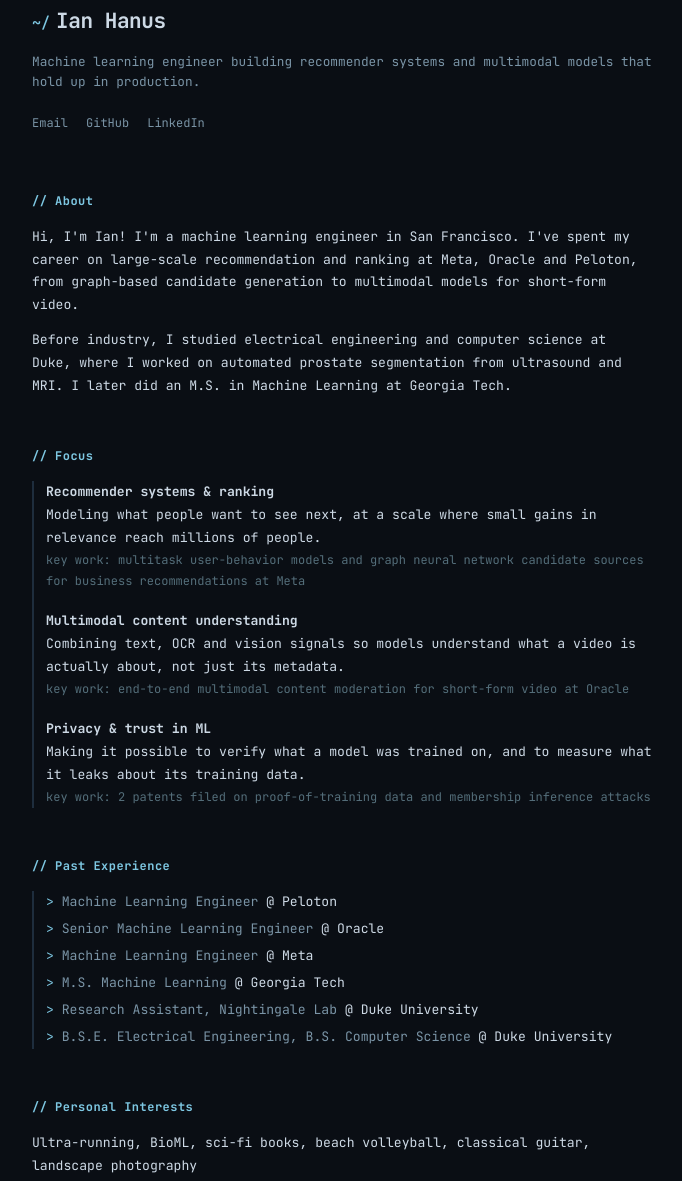
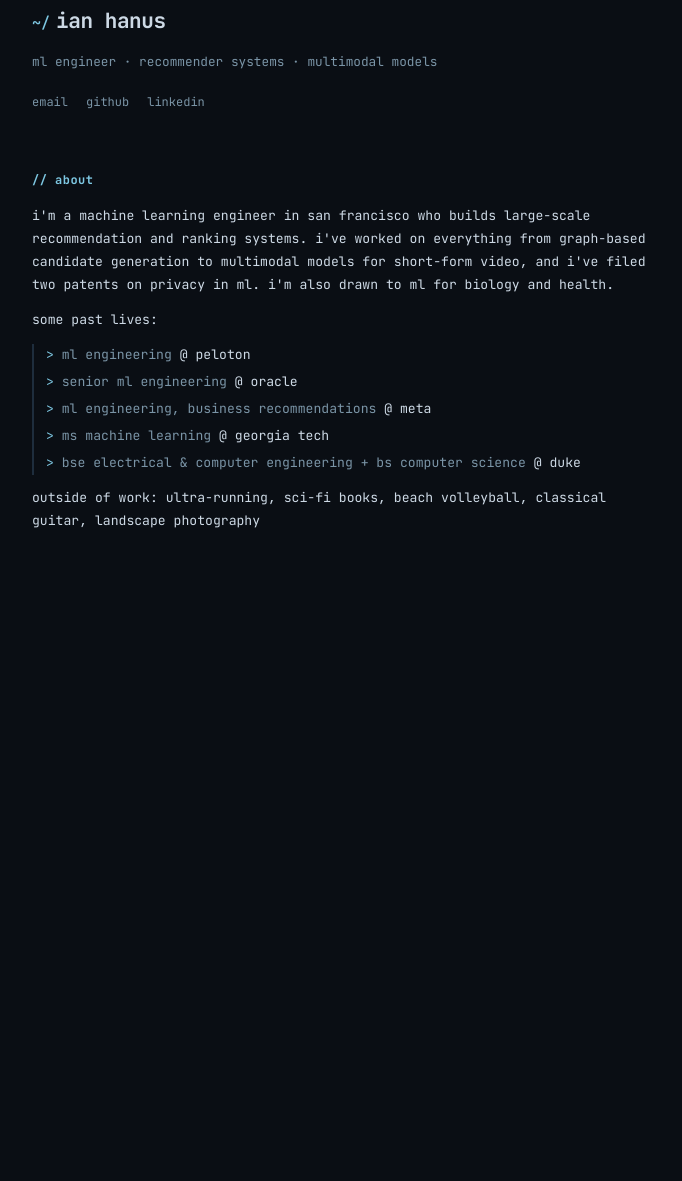
Before and after one commit to ian-hanus/personal-website, a plain HTML site: page index.html in a window 1280 px wide. Shown: the part 69-1250 px from the top of the page, without its empty margins (298-980 px from the left). After the commit the page ends 800 px from the top, so only its background shows below. Drawn offline with Linux system fonts and the light colour scheme.

Commit message:
Restyle site to a minimal single-section layout
Lowercase voice, interpunct tagline, one about section with a past-lives
list and an outside-of-work line. Drop the focus section.

Co-Authored-By: Claude Opus 5.5 <noreply@anthropic.com>
Claude-Session: https://claude.ai/code/session_01WgV4fg7Zn21oyoBiq2NvcH

```diff
--- a/index.html
+++ b/index.html
@@ -3,8 +3,8 @@
 <head>
 <meta charset="utf-8">
 <meta name="viewport" content="width=device-width, initial-scale=1">
-<title>Ian Hanus</title>
-<meta name="description" content="Personal site for Ian Hanus">
+<title>Ian Hanus — Machine Learning Engineer</title>
+<meta name="description" content="Ian Hanus is a machine learning engineer in San Francisco focused on recommender systems and multimodal models. Previously at Peloton, Oracle, and Meta. Duke ECE/CS.">
 <link rel="stylesheet" href="style.css">
 <link rel="preconnect" href="https://fonts.googleapis.com">
 <link rel="preconnect" href="https://fonts.gstatic.com" crossorigin>
@@ -15,60 +15,33 @@
 <main id="top">
   <section class="intro">
     <div class="name-line"><span class="prompt">~/</span>
-      <h1>Ian Hanus</h1><span class="cursor">█</span>
+      <h1>ian hanus</h1><span class="cursor">█</span>
     </div>
-    <p class="tagline">Machine learning engineer building recommender systems and multimodal models that hold up in production.</p>
+    <!-- TODO: add current employer, e.g. "building @ <a href=...>company</a> · " -->
+    <p class="tagline">ml engineer · recommender systems · multimodal models</p>
     <nav class="links">
-      <a href="mailto:ian.hanus@gmail.com">Email</a>
-      <a href="https://github.com/ian-hanus">GitHub</a>
-      <a href="https://www.linkedin.com/in/ian-hanus/">LinkedIn</a>
+      <a href="mailto:ian.hanus@gmail.com">email</a>
+      <a href="https://github.com/ian-hanus" target="_blank" rel="noopener">github</a>
+      <a href="https://www.linkedin.com/in/ian-hanus/" target="_blank" rel="noopener">linkedin</a>
     </nav>
   </section>
 
-  <section id="about">
-    <h2>// About</h2>
-    <p>Hi, I'm Ian! I'm a machine learning engineer in San Francisco. I've spent my career on large-scale recommendation and ranking at Meta, Oracle and Peloton, from graph-based candidate generation to multimodal models for short-form video.</p>
-    <!-- TODO: add a sentence on where you work now and what you're working on. -->
-    <p>Before industry, I studied electrical engineering and computer science at Duke, where I worked on automated prostate segmentation from ultrasound and MRI. I later did an M.S. in Machine Learning at Georgia Tech.</p>
-  </section>
-
-  <section id="focus">
-    <h2>// Focus</h2>
-    <ul class="focus">
-      <li>
-        <strong>Recommender systems &amp; ranking</strong>
-        Modeling what people want to see next, at a scale where small gains in relevance reach millions of people.
-        <span class="key">key work: multitask user-behavior models and graph neural network candidate sources for business recommendations at Meta</span>
-      </li>
-      <li>
-        <strong>Multimodal content understanding</strong>
-        Combining text, OCR and vision signals so models understand what a video is actually about, not just its metadata.
-        <span class="key">key work: end-to-end multimodal content moderation for short-form video at Oracle</span>
-      </li>
-      <li>
-        <strong>Privacy &amp; trust in ML</strong>
-        Making it possible to verify what a model was trained on, and to measure what it leaks about its training data.
-        <span class="key">key work: 2 patents filed on proof-of-training data and membership inference attacks</span>
-      </li>
+  <section>
+    <h2>// about</h2>
+    <p>
+      i'm a machine learning engineer in san francisco who builds large-scale recommendation and ranking systems.
+      i've worked on everything from graph-based candidate generation to multimodal models for short-form video,
+      and i've filed two patents on privacy in ml. i'm also drawn to ml for biology and health.
+    </p>
+    <p>some past lives:</p>
+    <ul class="past-list">
+      <li><span class="dim">ml engineering</span> @ peloton</li>
+      <li><span class="dim">senior ml engineering</span> @ oracle</li>
+      <li><span class="dim">ml engineering, business recommendations</span> @ meta</li>
+      <li><span class="dim">ms machine learning</span> @ georgia tech</li>
+      <li><span class="dim">bse electrical &amp; computer engineering + bs computer science</span> @ duke</li>
     </ul>
-  </section>
-
-  <section id="experience">
-    <h2>// Past Experience</h2>
-    <ul class="past-list">
-      <li><span class="dim">Machine Learning Engineer</span> @ Peloton</li>
-      <li><span class="dim">Senior Machine Learning Engineer</span> @ Oracle</li>
-      <li><span class="dim">Machine Learning Engineer</span> @ Meta</li>
-      <li><span class="dim">M.S. Machine Learning</span> @ Georgia Tech</li>
-      <li><span class="dim">Research Assistant, Nightingale Lab</span> @ Duke University</li>
-      <li><span class="dim">B.S.E. Electrical Engineering, B.S. Computer Science</span> @ Duke University</li>
-    </ul>
-  </section>
-
-
-  <section id="interests">
-    <h2>// Personal Interests</h2>
-    <p>Ultra-running, BioML, sci-fi books, beach volleyball, classical guitar, landscape photography</p>
+    <p>outside of work: ultra-running, sci-fi books, beach volleyball, classical guitar, landscape photography</p>
   </section>
 </main>
 </body>
--- a/style.css
+++ b/style.css
@@ -166,3 +166,6 @@ a:hover {
 @media (prefers-reduced-motion: reduce) {
   .cursor { animation: none; }
 }
+
+/* Past lives inside about */
+section p + .past-list { margin-bottom: 12px; }
```
